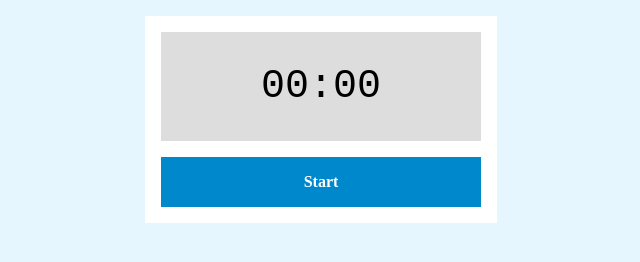
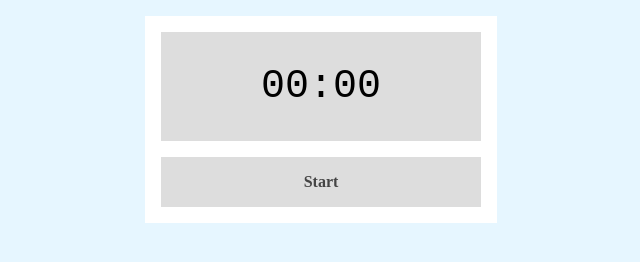
Before and after one commit to gusutaharu/CountdownAPP, a plain HTML site: page exam/exam.html in a window 1280 px wide. Both pictures are taken after a click on the button "Start". Shown: the whole page, without its empty margins (319-959 px from the left). Drawn offline with Linux system fonts and the light colour scheme.

Commit message:
lesson15

```diff
--- a/exam/exam.css
+++ b/exam/exam.css
@@ -38,3 +38,13 @@ button:hover {
 button:active {
   opacity: .4;
 }
+
+.inactive {
+  background: #ddd;
+  color: #444;
+  cursor: default;
+}
+
+.inactive:hover {
+  opacity: 1;
+}
--- a/exam/exam.js
+++ b/exam/exam.js
@@ -8,6 +8,7 @@
       clearInterval(intervalId);
       countdown = 3 * 1000;
       btn.disabled = false;
+      btn.classList.remove('inactive');
     }
 
     const totalSeconds  = Math.floor(countdown / 1000);
@@ -30,6 +31,7 @@
   btn.addEventListener('click', ()=>{
     endTime = new Date().getTime() + 3 * 1000;
     btn.disabled = true;
+    btn.classList.add('inactive');
     intervalId = setInterval(check, 100);
   });
 }
```
